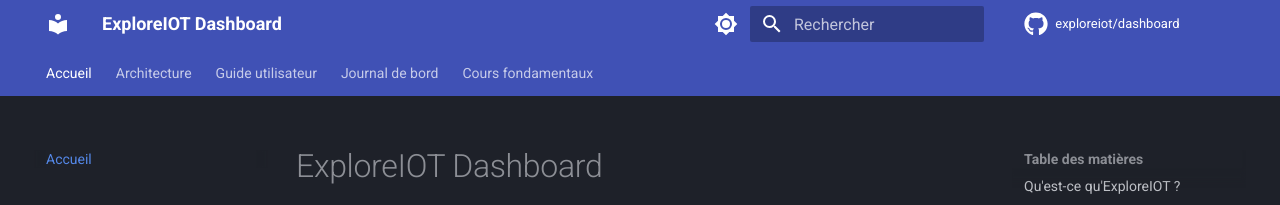
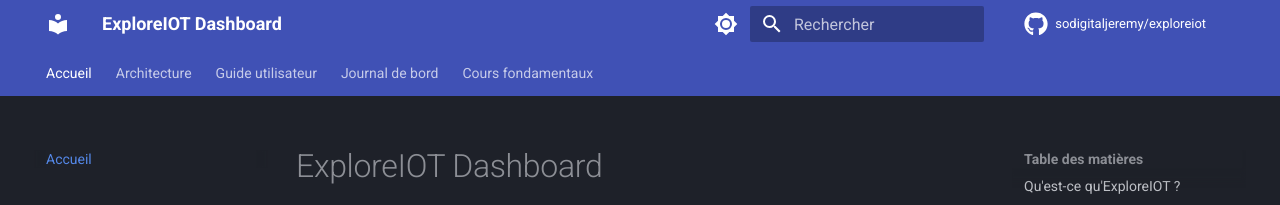
Before and after one commit to sodigitaljeremy/exploreiot, an MkDocs documentation site: the page built from docs/index.md, in a window 1280 px wide. Shown: the top 205 px of the page. Built offline with MkDocs 1.6.1 and Material for MkDocs 9.7.7, drawn with Linux system fonts in a browser that asks for light colours; comment, search, counter and statistics services are not loaded.

Commit message:
fix: pass NEXT_PUBLIC env vars to runner stage for CSP headers
The Content-Security-Policy connect-src directive in next.config.ts
reads process.env at runtime, but the Dockerfile runner stage had no
NEXT_PUBLIC_* env vars — causing CSP to block API requests from the
browser. Also fix MkDocs repo URL to point to the correct GitHub repo.

```diff
--- a/docker-compose.yml
+++ b/docker-compose.yml
@@ -203,6 +203,9 @@
         NEXT_PUBLIC_API_URL: ${NEXT_PUBLIC_API_URL:-http://localhost:8002}
         NEXT_PUBLIC_WS_URL: ${NEXT_PUBLIC_WS_URL:-ws://localhost:8002/ws}
         NEXT_PUBLIC_API_KEY: ${NEXT_PUBLIC_API_KEY:-}
+    environment:
+      NEXT_PUBLIC_API_URL: ${NEXT_PUBLIC_API_URL:-http://localhost:8002}
+      NEXT_PUBLIC_WS_URL: ${NEXT_PUBLIC_WS_URL:-ws://localhost:8002/ws}
     restart: unless-stopped
     ports:
       - "${WEB_PORT:-127.0.0.1:3000}:3000"
--- a/mkdocs.yml
+++ b/mkdocs.yml
@@ -1,8 +1,8 @@
 site_name: ExploreIOT Dashboard
 site_description: Documentation technique du dashboard IoT LoRaWAN temps réel
 site_author: Étudiant
-repo_url: https://github.com/exploreiot/dashboard
-repo_name: exploreiot/dashboard
+repo_url: https://github.com/sodigitaljeremy/exploreiot
+repo_name: sodigitaljeremy/exploreiot
 use_directory_urls: false
 
 theme:
```
Also changed, not shown: 1 other file.
